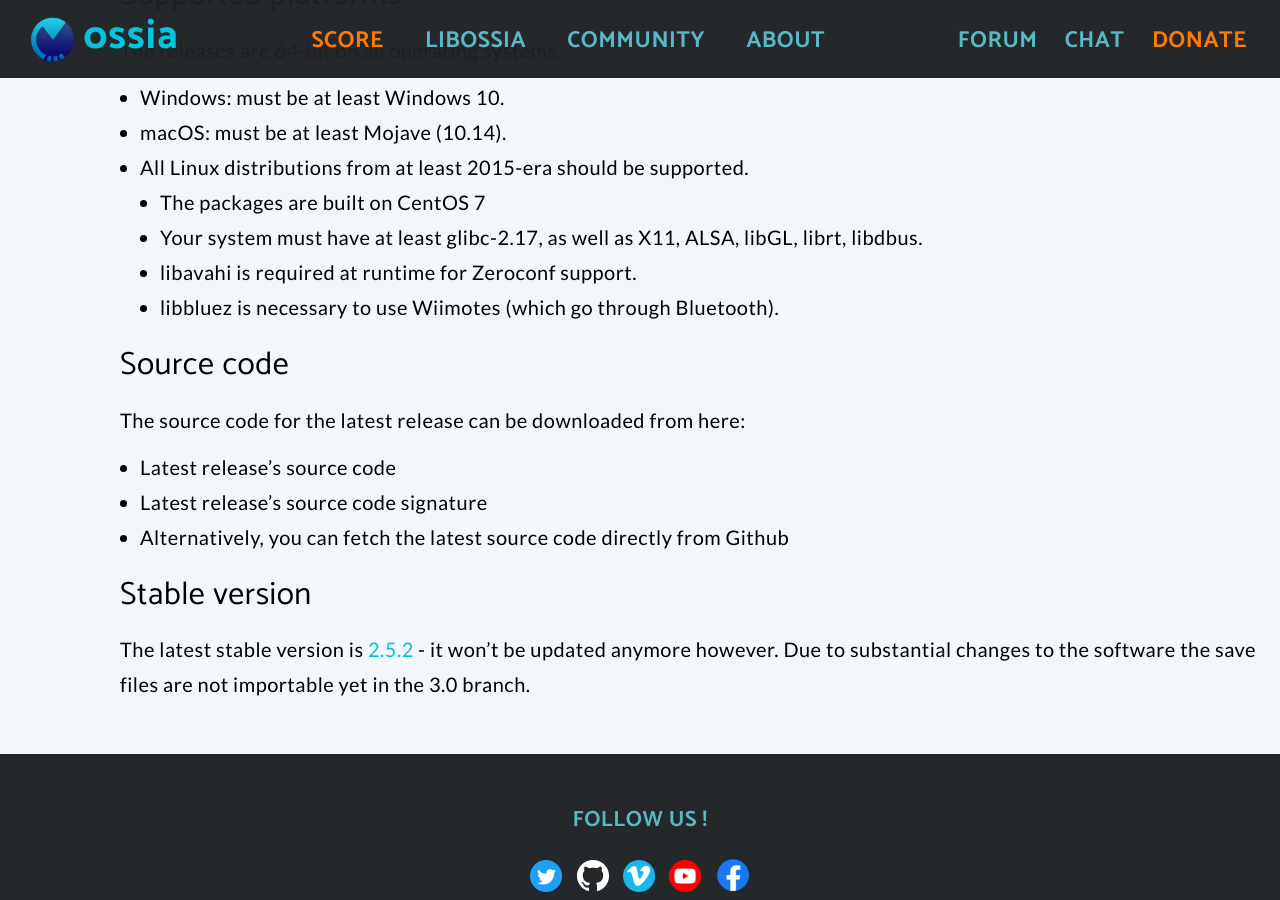
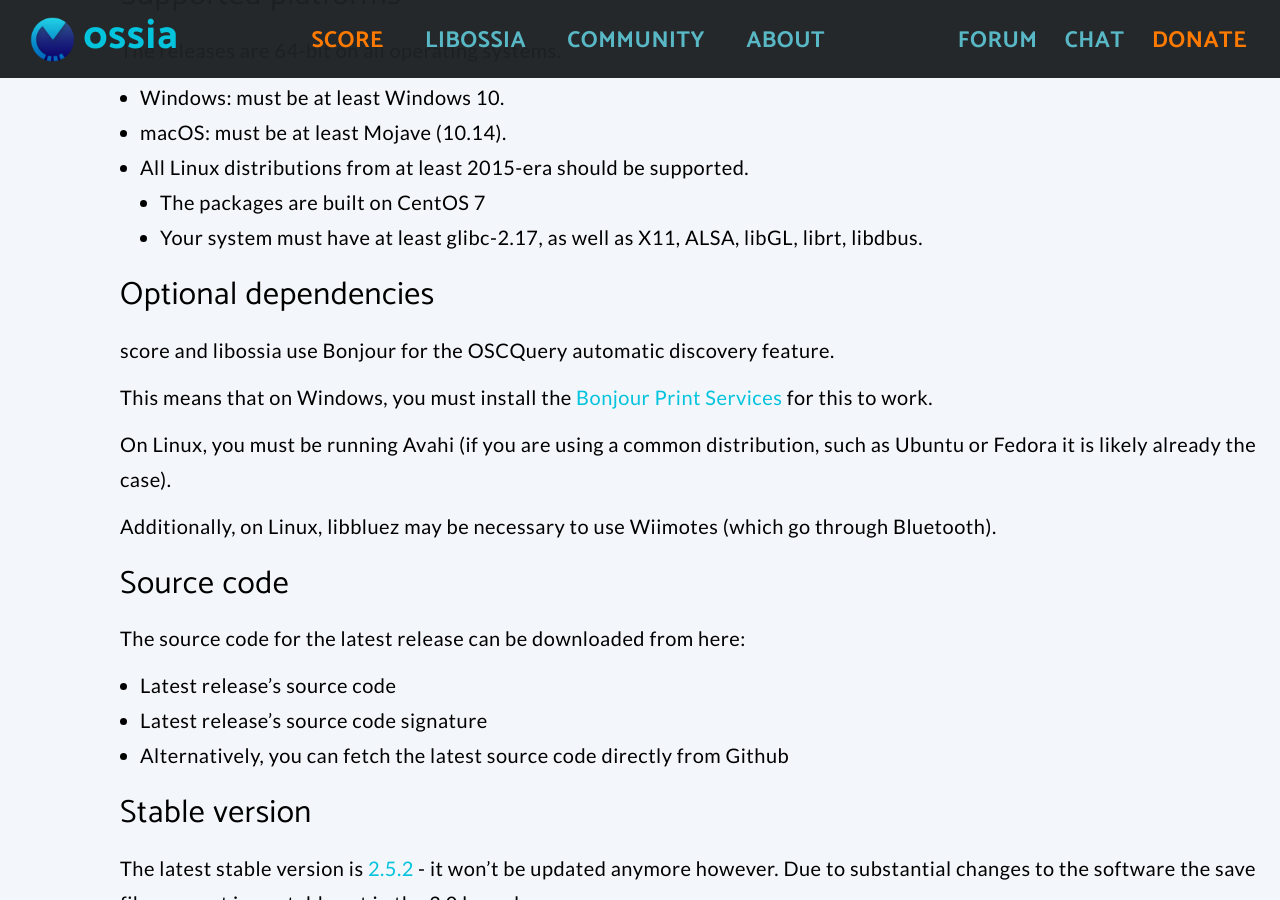
Before and after one commit to thibaudk/ossia.github.io, a Jekyll site: the page built from _pages/score-download.md, in a window 1280 px wide and 900 px high, scrolled down 618 px. Built offline with Jekyll 4.4.1, drawn with Linux system fonts in a browser that asks for light colours.

Commit message:
minor fixes

```diff
--- a/_pages/score-download.md
+++ b/_pages/score-download.md
@@ -25,8 +25,17 @@
 * All Linux distributions from at least 2015-era should be supported.
   * The packages are built on CentOS 7
   * Your system must have at least glibc-2.17, as well as X11, ALSA, libGL, librt, libdbus.
-  * libavahi is required at runtime for Zeroconf support.
-  * libbluez is necessary to use Wiimotes (which go through Bluetooth).
+
+## Optional dependencies
+
+*score* and *libossia* use Bonjour for the OSCQuery automatic discovery feature.
+
+This means that on Windows, you must install the [Bonjour Print Services](https://support.apple.com/kb/dl999?locale=en_US)
+for this to work.
+
+On Linux, you must be running Avahi (if you are using a common distribution, such as Ubuntu or Fedora it is likely already the case).
+
+Additionally, on Linux, libbluez may be necessary to use Wiimotes (which go through Bluetooth).
 
 ## Source code
 
```
Also changed, not shown: _pages/libossia-about.md (+1 -1 lines).
